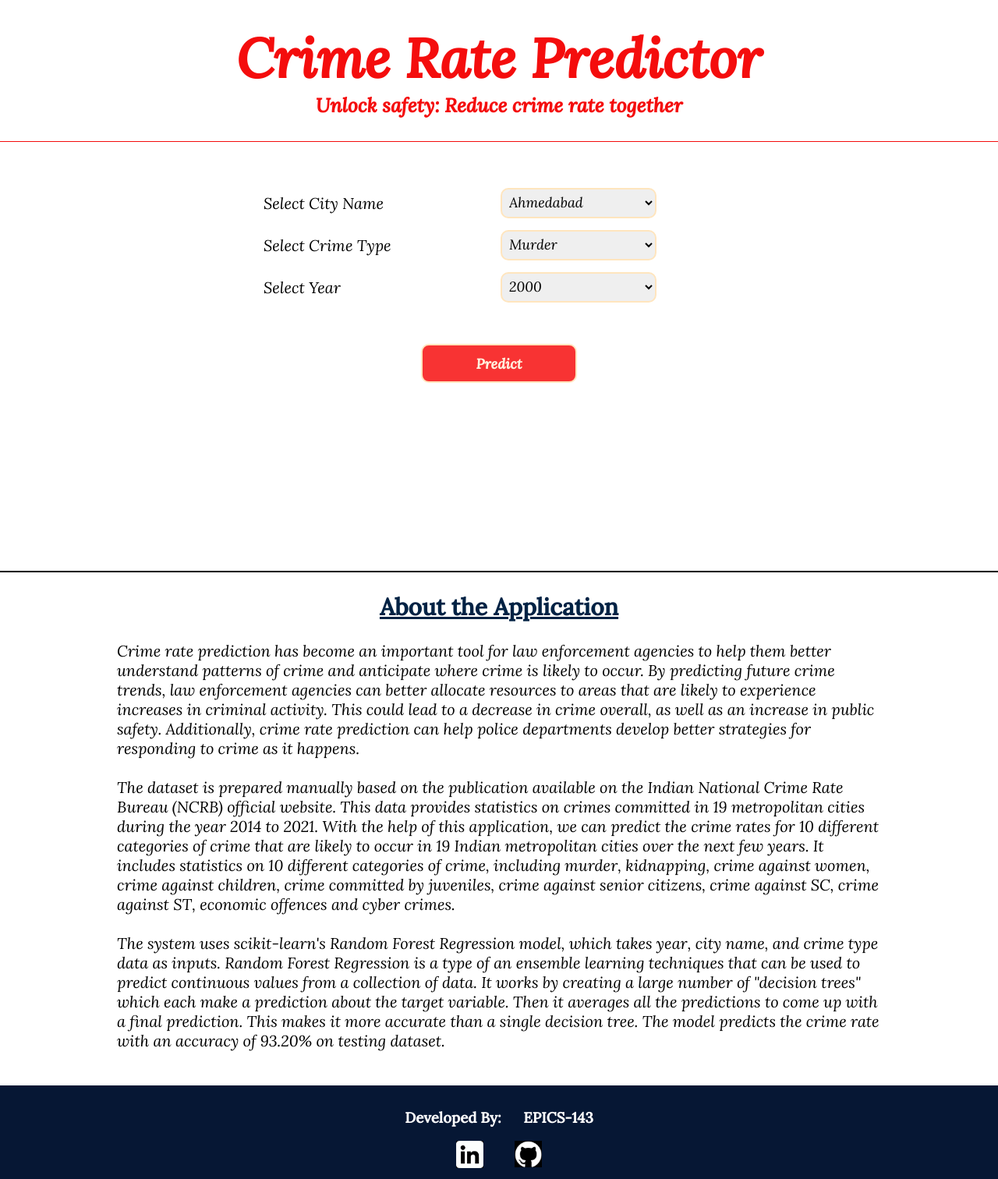
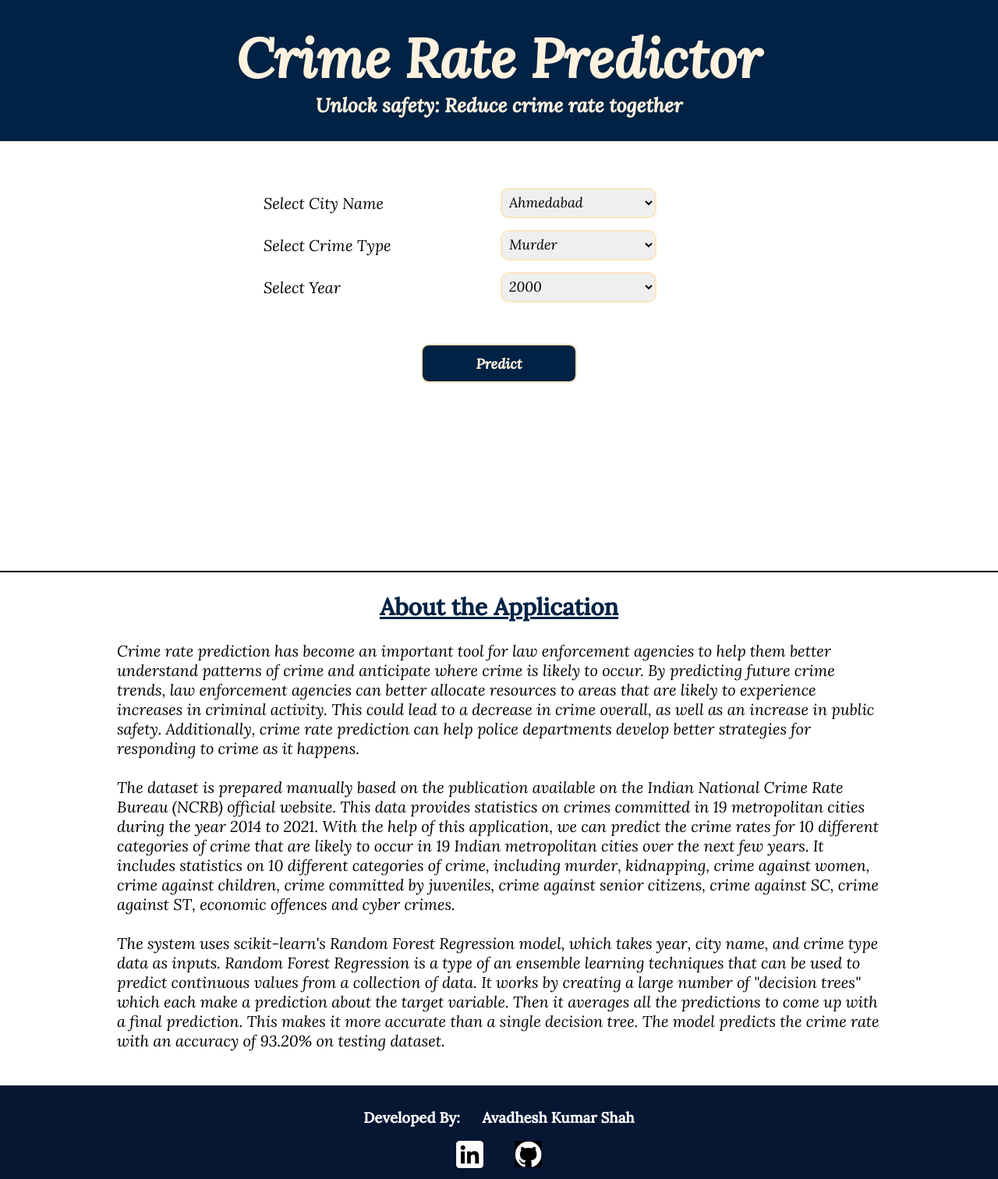
Before and after one commit to avadheshgithub/Crime-Rate-Prediction, a Flask app: page / in a window 1280 px wide. Shown: the whole page at 78% size. Run offline with Flask 2, Linux system fonts and the light colour scheme.

Commit message:
Initial Commit

```diff
--- a/static/styles.css
+++ b/static/styles.css
@@ -6,7 +6,8 @@ body{
 }
 
 header{
-    color: #f40d0d;
+    background-color:  #002244;
+    color: #fff2df;
     border-bottom: solid 1px;
 }
 .title{
@@ -69,7 +70,7 @@ select{
     font-family: 'Lora', serif;
     font-style: oblique;
     font-weight: 900;
-    background-color: #f83333;
+    background-color:#002244;
     color: #fff2df;
     border: solid 2px #ffe5be;
     border-radius: 10px;
--- a/templates/index.html
+++ b/templates/index.html
@@ -126,7 +126,7 @@
     <footer
         <div class="footer">
             <div id="developer">
-                <h3 >Developed By: &emsp; EPICS-143</h3>
+                <h3 >Developed By: &emsp; Avadhesh Kumar Shah</h3>
             </div>
             <div id="linkedin">
                 <a href="https://www.linkedin.com/in/avadhesh-kumar-shah-39b987245/" target="_blank">
```
Also changed, not shown: README.md.
